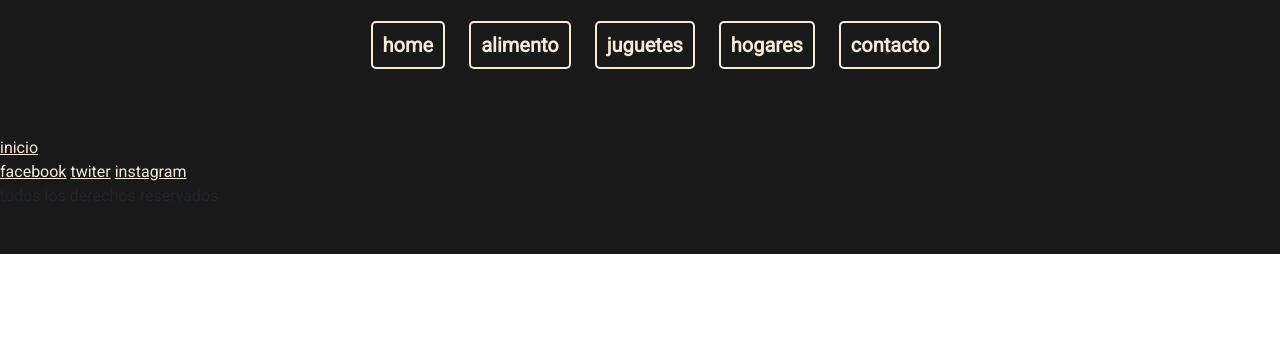
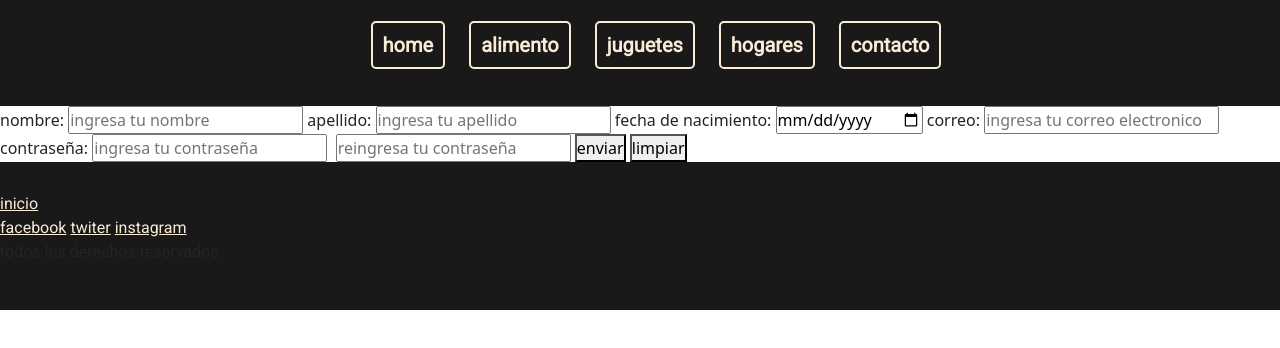
Before and after one commit to fedegoroangel/michi-petshop, a plain HTML site: page pages/contacto.html in a window 1280 px wide. Drawn offline with nearby package versions, Linux system fonts and the light colour scheme.

Commit message:
se agrego formulario

```diff
--- a/css/style.css
+++ b/css/style.css
@@ -291,6 +291,9 @@ footer a{
 }
 
 
+/*formulario*/
+
+
 
 
 
--- a/pages/contacto.html
+++ b/pages/contacto.html
@@ -21,7 +21,24 @@
         </nav>
     </header>
     <main>
-
+        <form>
+            <div>
+                <label for="nombre">nombre: </label>
+                <input type="text" name="nombre" placeholder="ingresa tu nombre">
+                <label for="apellido">apellido: </label>
+                <input type="text" name="apellido" placeholder="ingresa tu apellido">
+                <label for="nacimiento">fecha de nacimiento: </label>
+                <input type="date" name="nacimiento" placeholder="ingresa tu fecha de nacimiento">
+                <label for="email">correo: </label>
+                <input type="email" name="email" placeholder="ingresa tu correo electronico">
+                <label for="password">contraseña: </label>
+                <input type="password" name="password" placeholder="ingresa tu contraseña">
+                <label for="password"></label>
+                <input type="password" name="password" placeholder="reingresa tu contraseña">
+                <button type="submit">enviar</button>
+                <button type="reset">limpiar</button>
+            </div>
+        </form>
     </main>
     <footer>
         <div>
```
